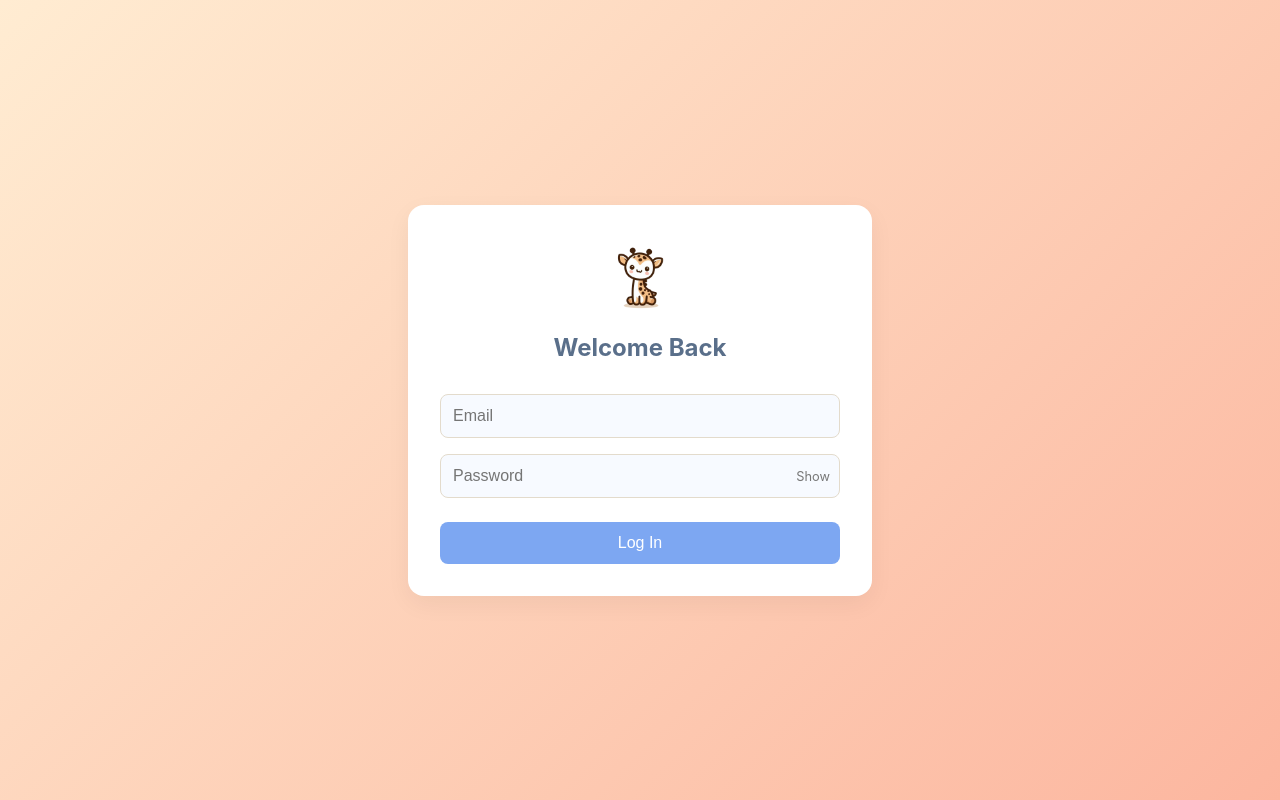
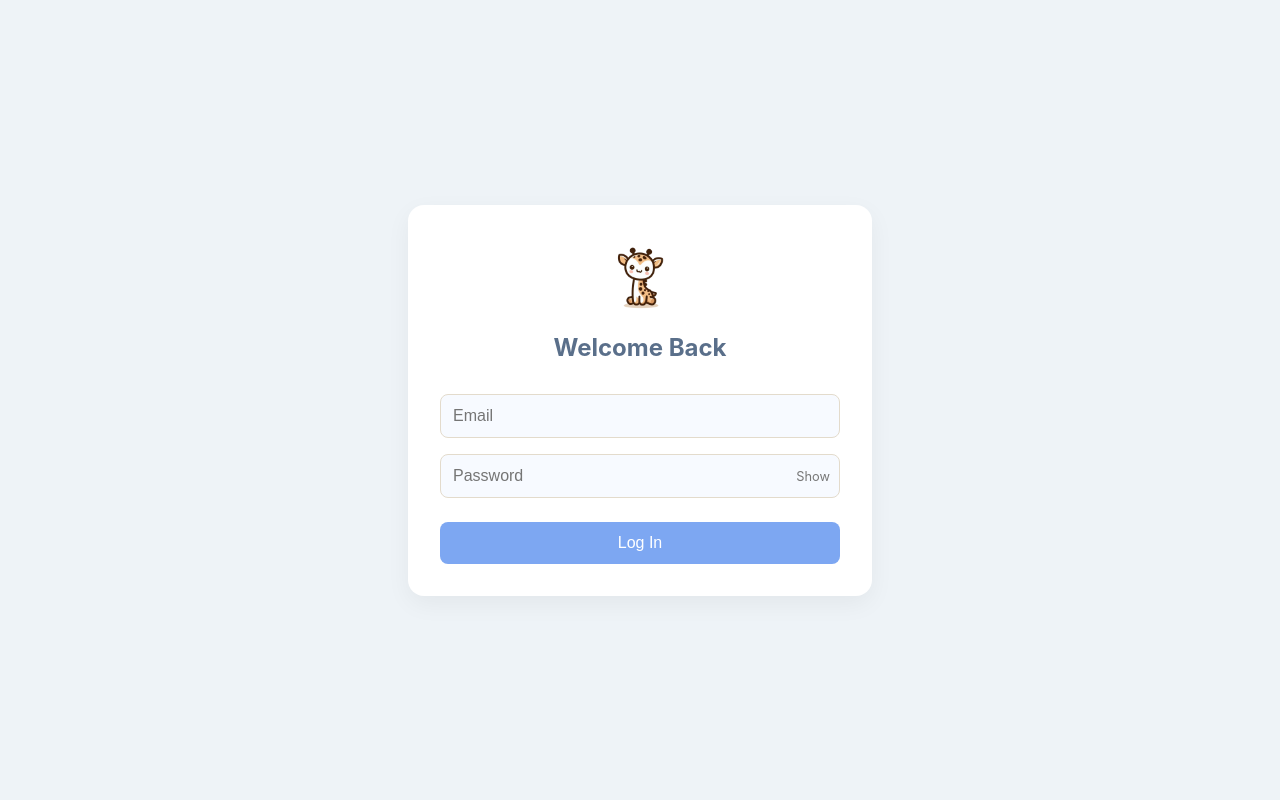
Before and after one commit to MimansaDeveloper/ProdAdminApp, a React (Create React App) app in the folder Frontend/: page /login in a window 1280 px wide. Built offline with nearby package versions, Linux system fonts and the light colour scheme; no server answers.

Commit message:
changed login bg colour

```diff
--- a/Frontend/src/pages/Home.jsx
+++ b/Frontend/src/pages/Home.jsx
@@ -2,7 +2,6 @@
 import React, { useState, useEffect } from 'react';
 import { useNavigate } from 'react-router-dom';
 import giraffeIcon from '../assets/Logo.png';
-// import { auth } from '../firebase/firebase';
 import {
   collection,
   query,
--- a/Frontend/src/pages/Login.js
+++ b/Frontend/src/pages/Login.jsx
@@ -36,7 +36,7 @@ export default function Login() {
       alignItems: 'center',
       justifyContent: 'center',
       minHeight: '100vh',
-      background: 'linear-gradient(135deg, #ffecd2, #fcb69f)',
+      background: '#eef3f7',
       padding: '0 16px',
       boxSizing: 'border-box'
     },
```
